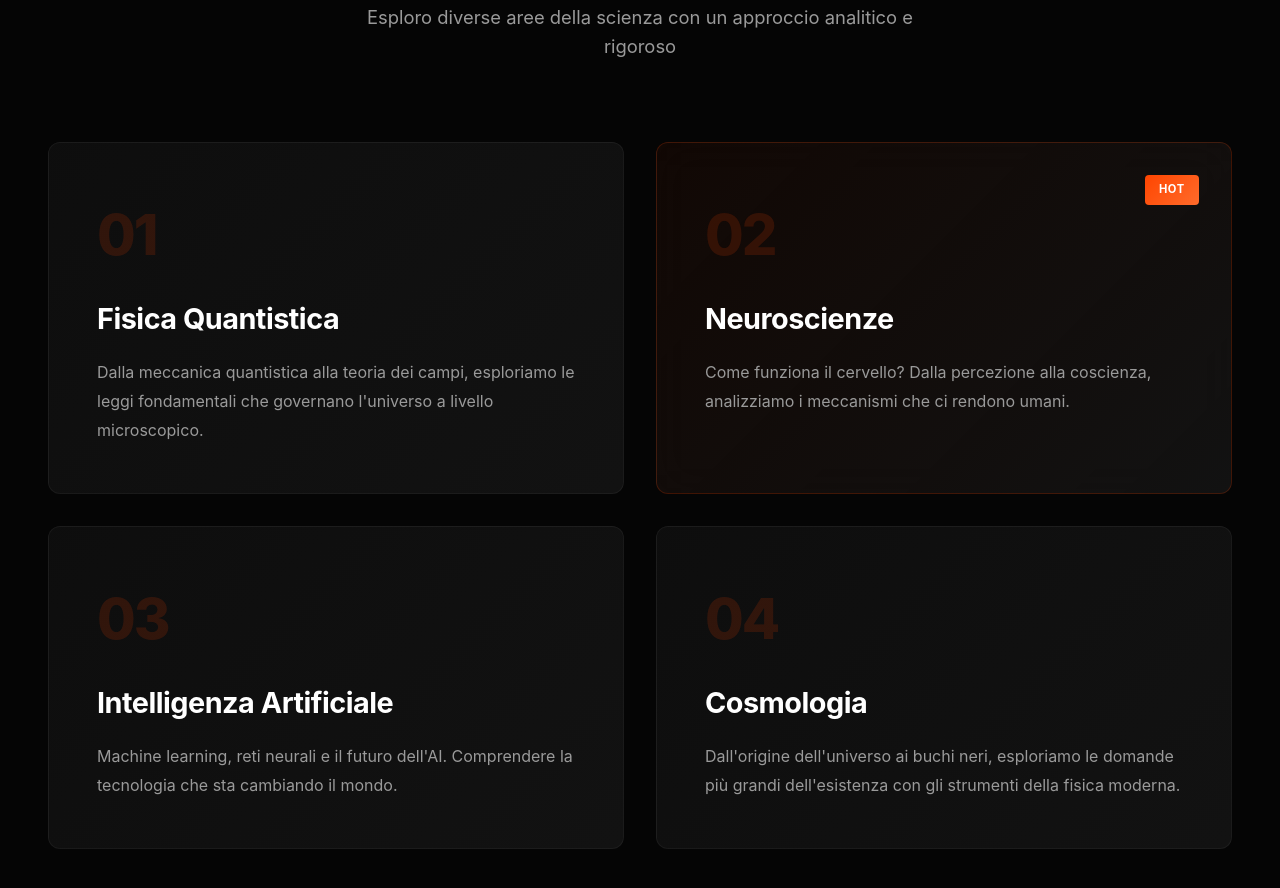
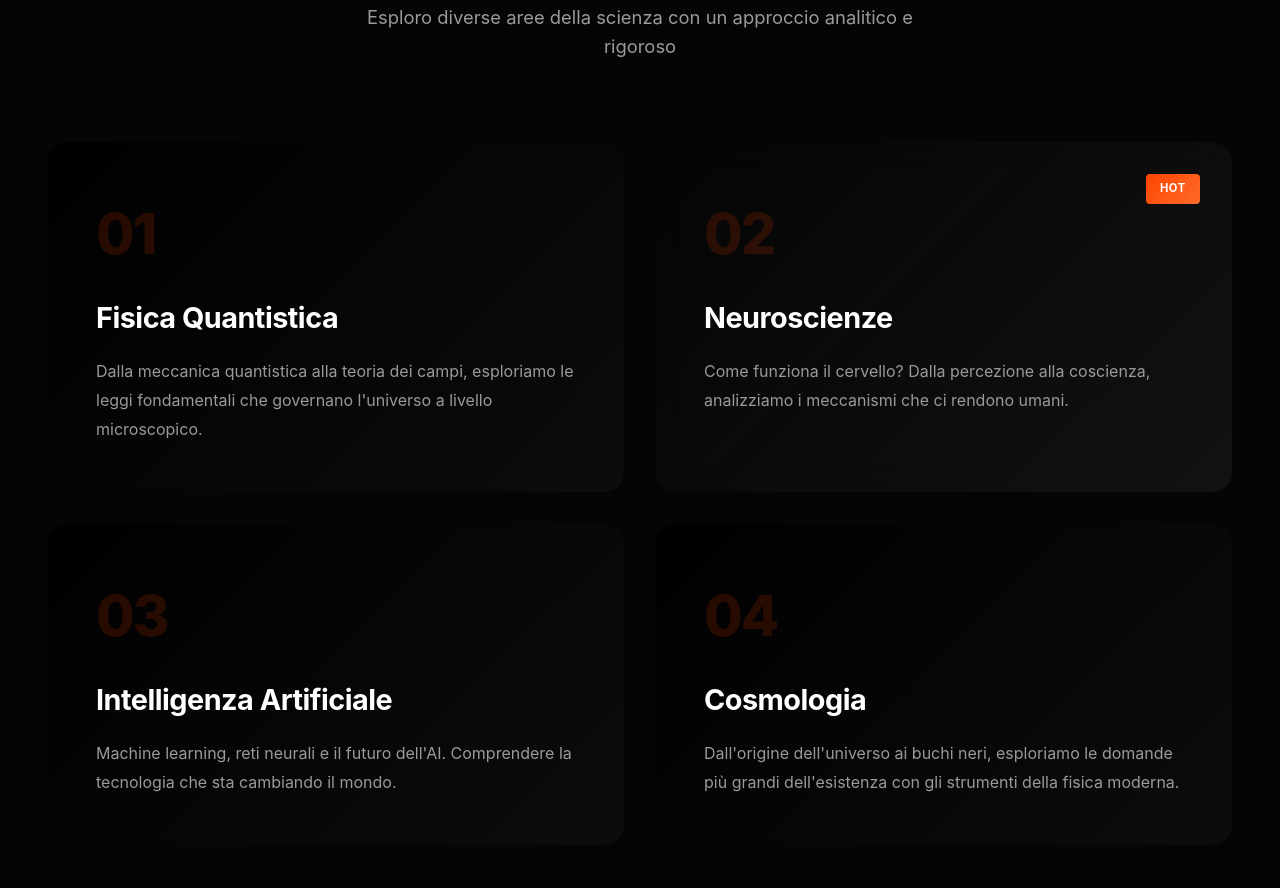
Before and after one commit to AndreaAlume/HackMyBrain, a plain HTML site: page index.html in a window 1280 px wide. Shown: the part 1299-2187 px from the top of the page. Drawn offline with Linux system fonts and the light colour scheme.

Commit message:
Cambiata la topic section

```diff
--- a/styles/style.css
+++ b/styles/style.css
@@ -279,10 +279,10 @@ body {
 }
 
 .topic-card {
-    background: linear-gradient(135deg, rgba(15, 15, 15, 0.9) 0%, rgba(20, 20, 20, 0.9) 100%);
+    background: linear-gradient(135deg, rgb(0, 0, 0) 0%, rgb(12, 12, 12) 100%);
     backdrop-filter: blur(20px);
-    border: 1px solid rgba(255, 255, 255, 0.05);
-    border-radius: 12px;
+    border: px solid rgba(255, 255, 255, 0.05);
+    border-radius: 20px;
     padding: 3rem;
     transition: all 0.4s;
     position: relative;
@@ -312,7 +312,7 @@ body {
 }
 
 .topic-card.featured {
-    background: linear-gradient(135deg, rgba(255, 69, 0, 0.05) 0%, rgba(20, 20, 20, 0.9) 100%);
+    background: linear-gradient(135deg, rgba(0, 0, 0, 0.05) 0%, rgba(20, 20, 20, 0.9) 100%);
     border-color: rgba(255, 69, 0, 0.2);
 }
 
```
